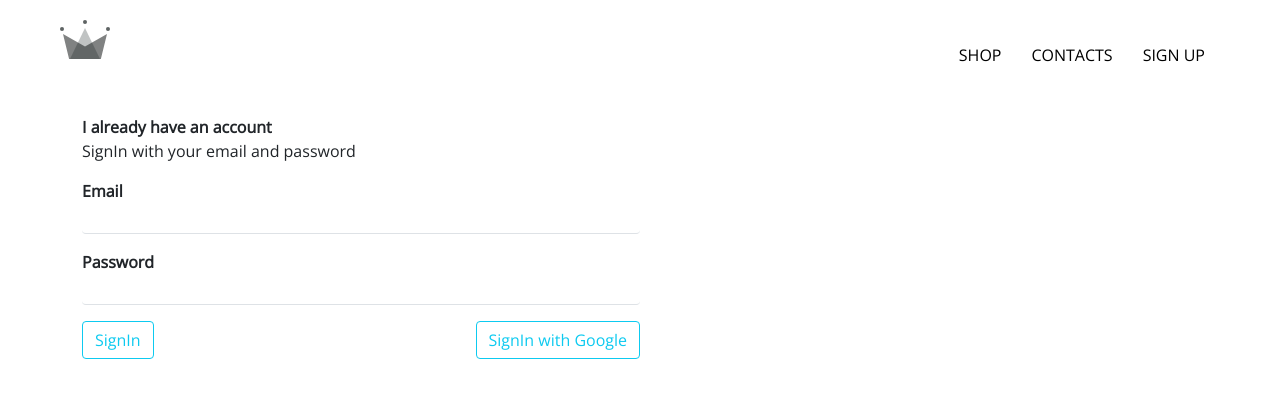
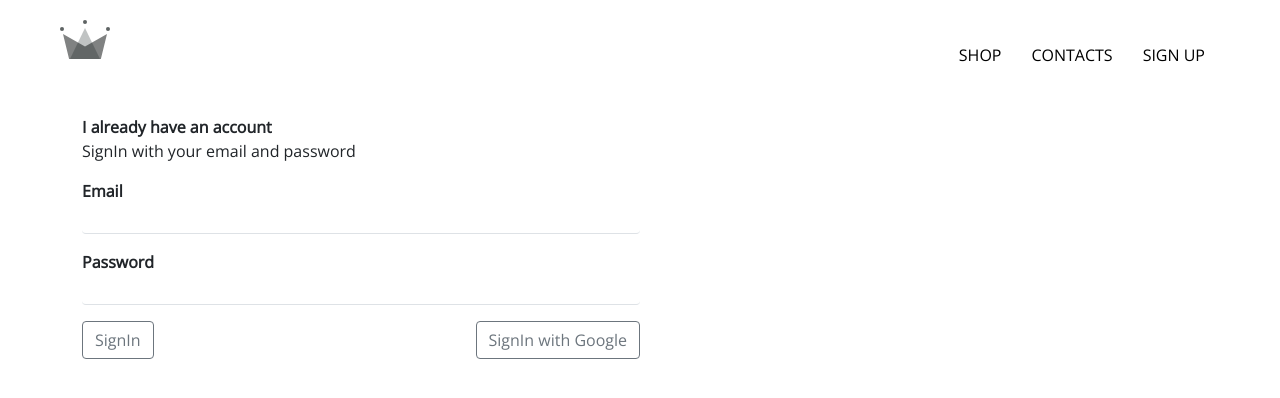
Before and after one commit to Ayushi05Vakharia/Clothing, a React (Create React App) app: page /signup in a window 1280 px wide. Shown: the top 398 px of the page. Built offline with nearby package versions, Linux system fonts and the light colour scheme; no server answers.

Commit message:
SignIn and SignOut are done with fireBase

```diff
--- a/package.json
+++ b/package.json
@@ -9,8 +9,8 @@
     "bootstrap": "^5.1.3",
     "firebase": "^9.8.1",
     "lodash": "^4.17.21",
-    "react": "^18.0.0",
-    "react-dom": "^18.0.0",
+    "react": "^18.1.0",
+    "react-dom": "^18.1.0",
     "react-router-dom": "^6.3.0",
     "react-scripts": "5.0.1",
     "reactstrap": "^9.0.2",
--- a/src/App.js
+++ b/src/App.js
@@ -1,14 +1,28 @@
 import "./App.css";
+
+import { BrowserRouter, Route, Routes } from "react-router-dom";
+import { useEffect, useState } from "react";
+
+import DisplayCollections from "./pages/DisplayCollections";
+import Header from "./Components/Header";
 import HomePage from "./pages/HomePage/HomePage";
-import DisplayCollections from "./pages/DisplayCollections";
 import SignUp from "./pages/SignUp";
-import { Route, BrowserRouter, Routes } from "react-router-dom";
-import Header from "./Components/Header";
+import { auth } from "./firebase/firebase";
 
 function App() {
+  const [curentUser, setCurentUser] = useState(null);
+  console.log("curentUser ==>> ", curentUser);
+  useEffect(() => {
+    auth.onAuthStateChanged((user) => setCurentUser(user));
+
+    // return function cleanup() {
+    //   unsubscribefromauth = null;
+    // };
+  }, []);
+
   return (
     <BrowserRouter>
-      <Header />
+      <Header curentUser={curentUser} />
       <Routes>
         <Route path="/" element={<HomePage />} />
         <Route path="/signup" element={<SignUp />} />
--- a/src/Components/Header/index.js
+++ b/src/Components/Header/index.js
@@ -1,10 +1,13 @@
-import React from "react";
-import PropTypes from "prop-types";
 import "../../css/header.styles.scss";
+
 import { Link } from "react-router-dom";
 import { ReactComponent as Logo } from "../../images/crown.svg";
+import PropTypes from "prop-types";
+import React from "react";
+import { auth } from "../../firebase/firebase";
 
 const Header = (props) => {
+  const { curentUser } = props;
   return (
     <div className="header">
       <Link to={"/"}>
@@ -17,9 +20,15 @@ const Header = (props) => {
         <Link className="option" to={"/shop"}>
           CONTACTS
         </Link>
-        <Link className="option" to={"/signup"}>
-          SIGN UP
-        </Link>
+        {curentUser ? (
+          <div className="option" onClick={() => auth.signOut()}>
+            SIGN OUT
+          </div>
+        ) : (
+          <Link className="option" to={"/signup"}>
+            SIGN UP
+          </Link>
+        )}
       </div>
     </div>
   );
--- a/src/css/header.styles.scss
+++ b/src/css/header.styles.scss
@@ -20,6 +20,7 @@
 
       .option {
         padding: 10px 15px;
+      cursor: pointer;
       }
     }
   }
--- a/src/pages/SignUp/index.js
+++ b/src/pages/SignUp/index.js
@@ -45,10 +45,10 @@ const SignUp = (props) => {
               </FormGroup>
             </Form>
             <div className="d-flex justify-content-between">
-              <Button outline color="info">
+              <Button outline color="secondary">
                 SignIn
               </Button>
-              <Button outline color="info" onClick={signInWithGoogle}>
+              <Button outline color="secondary" onClick={signInWithGoogle}>
                 SignIn with Google
               </Button>
             </div>
```
